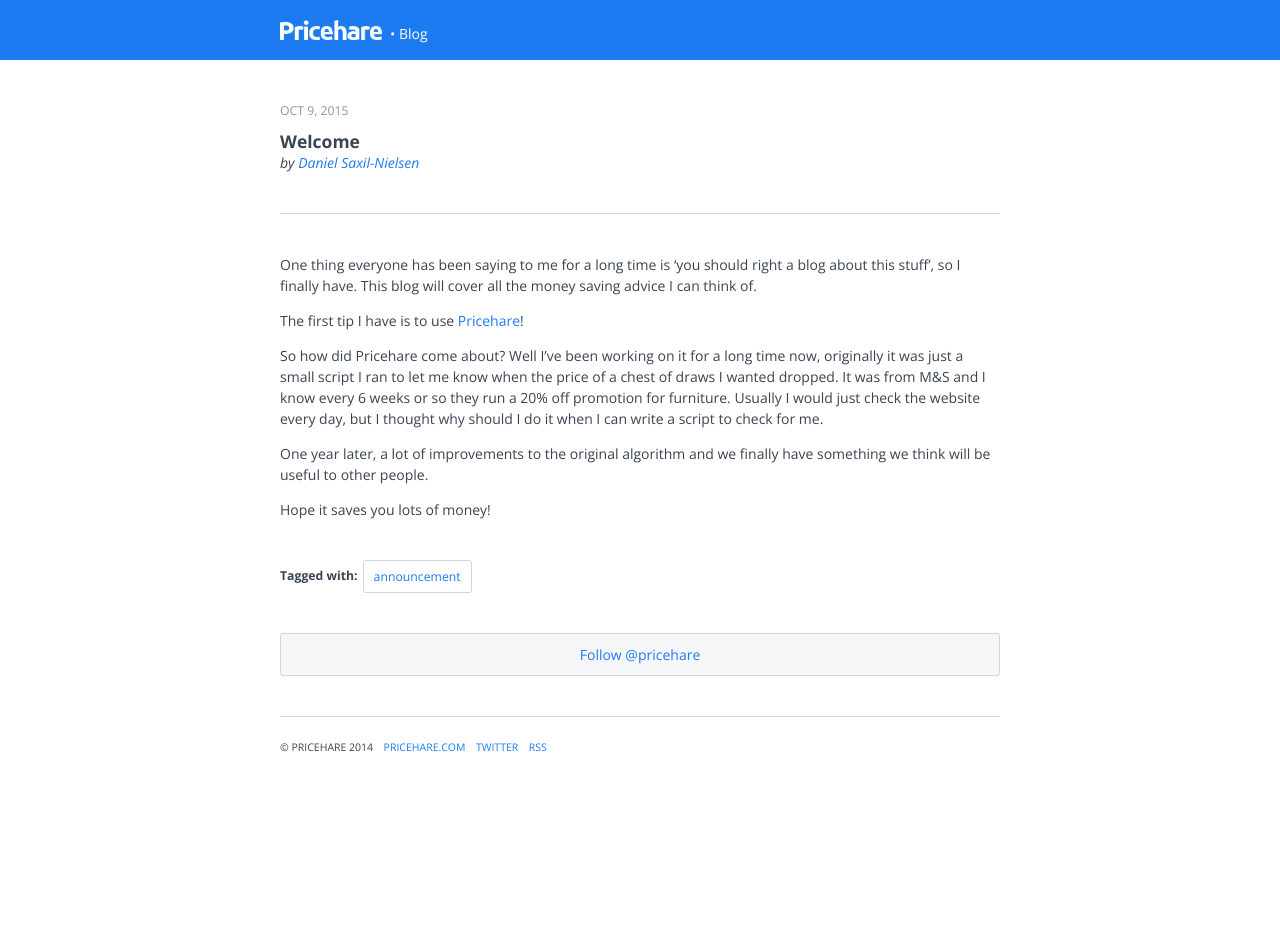
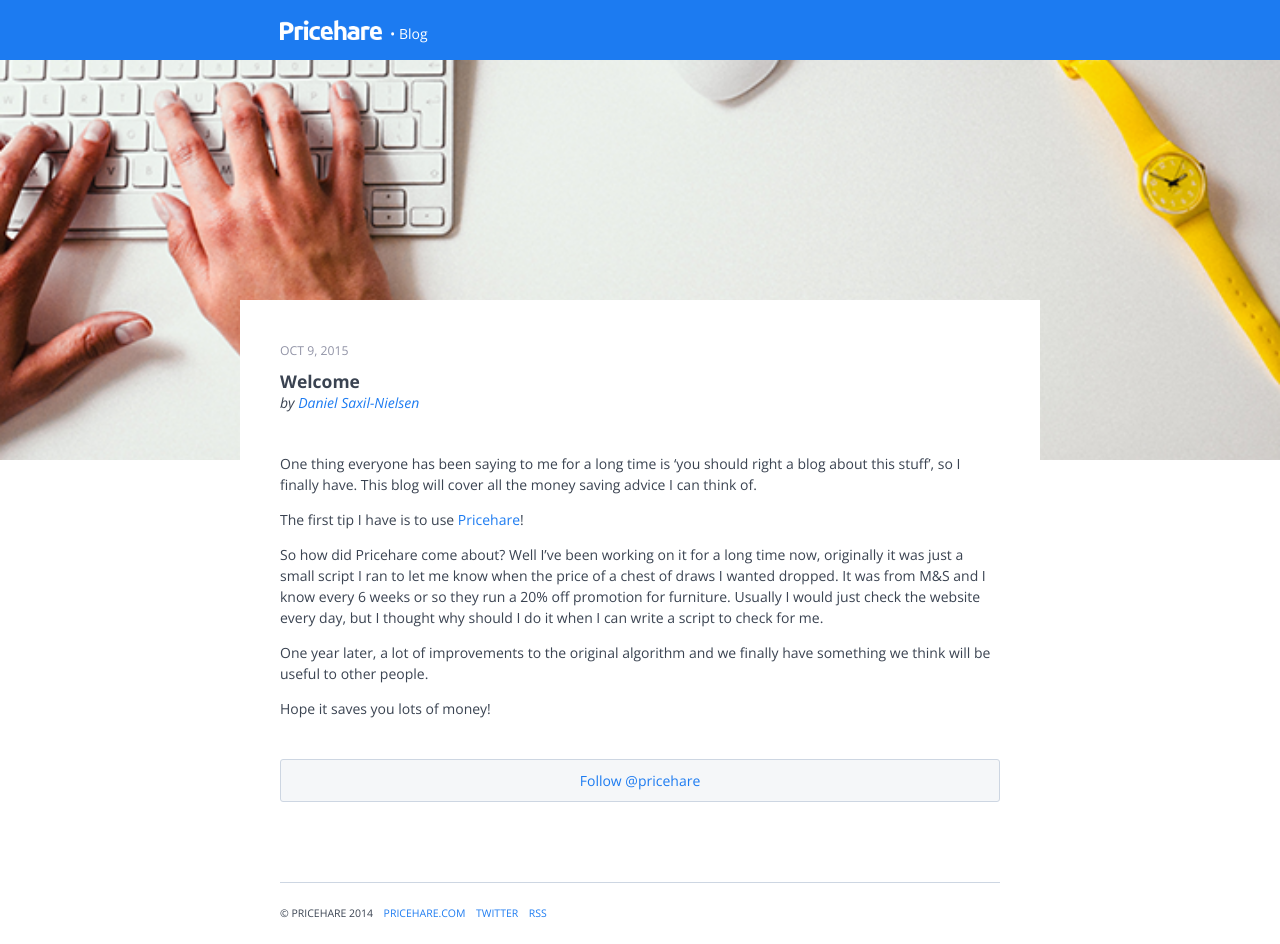
Before and after one commit to Pricehare/blog, a Jekyll site: the page built from _posts/2015-10-09-introduction.md, in a window 1280 px wide. Built offline with Jekyll 4.4.1, drawn with Linux system fonts in a browser that asks for light colours; comment, search, counter and statistics services are not loaded; before the commit the page ends 900 px from its top, so only the background shows below that.

Commit message:
post image handling, fixed if tag length is zero

```diff
--- a/_layouts/default.html
+++ b/_layouts/default.html
@@ -2,9 +2,13 @@
 <html>
 {% include head.html %}
 
-<body>
+<body{% if page.image %} class="has-post-image"{% endif %}>
 
     {% include header.html %}
+
+{% if page.image %}
+<div class="post-main-image" style="background-image: url(/img/post-images/{{ page.image }})"></div>
+{% endif %}
 
     <div class="content">
         {{ content }}
--- a/_layouts/post.html
+++ b/_layouts/post.html
@@ -12,7 +12,8 @@
 
 	{{ content }}
 
-	{% if page.tags %}
+	{% capture tags_length %}{{ page.tags | size }}{% endcapture %}
+	{% if tags_length != '0' %}
 	<ul class="tagged-with">
 		<li class="tagged-lead">Tagged with:</li>
 		{% for tag in page.tags %}
--- a/_posts/2015-10-09-introduction.md
+++ b/_posts/2015-10-09-introduction.md
@@ -2,9 +2,7 @@
 layout: post
 title: Welcome
 author: Daniel
-tags:
-  announcement
-image: welcome.jpg
+image: welcome.png
 ---
 
 One thing everyone has been saying to me for a long time is 'you should right a blog about this stuff', so I finally have. This blog will cover all the money saving advice I can think of.
--- a/_sass/partials/_base.scss
+++ b/_sass/partials/_base.scss
@@ -49,10 +49,24 @@
 
 /* Individual post */
 
+.post-main-image {
+	height: 400px;
+	overflow: hidden;
+	background-size: cover;
+	background-position: center;
+
+	img {
+		width: 100%;
+		height: auto;
+		display: inline-block;
+	}
+
+}
+
 .post {
+	background: white;
 
 	.post-header {
-		border-bottom: 1px solid $border-color;
 		margin-bottom: 40px;
 	}
 
@@ -60,7 +74,7 @@
 		@extend .plain-ul;
 		font-size: .875em;
 		overflow: hidden;
-		margin: 40px 0;
+		margin: 40px 0 0 0;
 
 		li {
 			float: left;
@@ -102,9 +116,14 @@
 	}
 
 	.post-footer {
-		margin-bottom: 40px;
+		margin: 40px 0;
 	}
 
+}
+
+body.has-post-image .post {
+	margin: -200px -40px 0 -40px;
+	padding: 40px;
 }
 
 /* Tag list */
--- a/_sass/partials/_document.scss
+++ b/_sass/partials/_document.scss
@@ -25,5 +25,5 @@
 
 .content {
 	@extend .width;
-	padding: 40px 0 0 0;
+	padding: 40px 40px 0 40px;
 }
```
Also changed, not shown: img/post-images/welcome.png (added), 6 other files.
